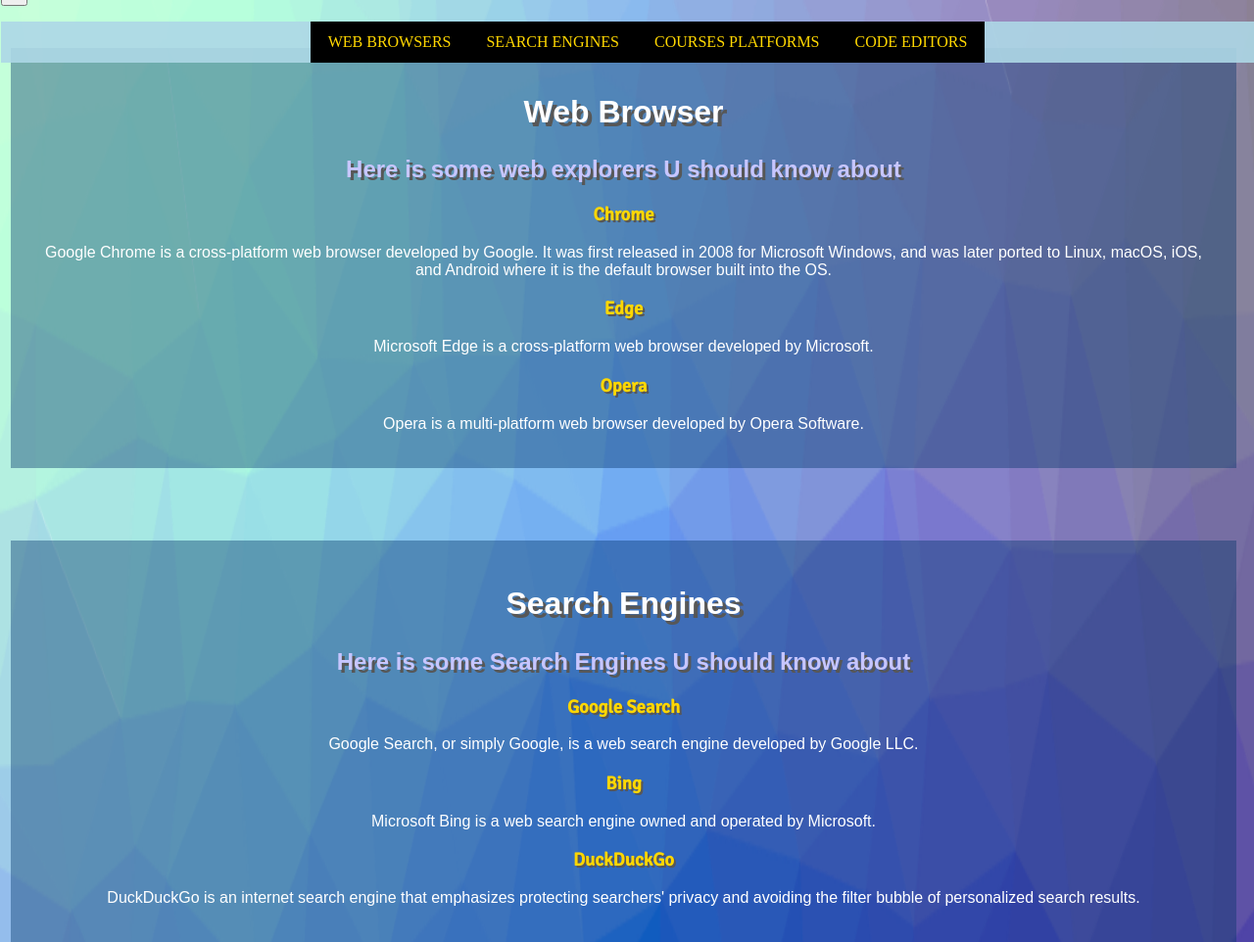
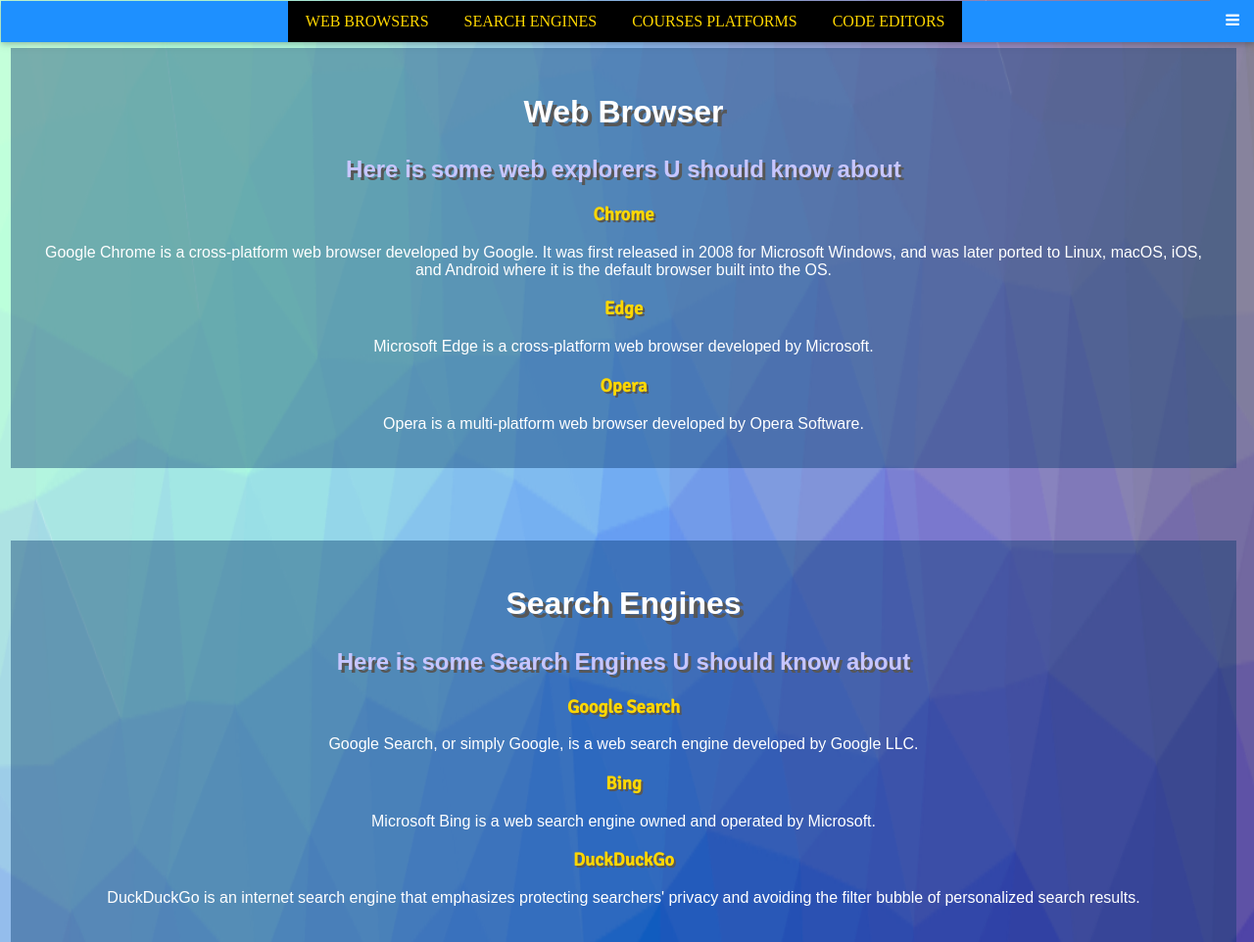
Before and after one commit to Waleed3mar/Landing-Page-Project-2, a plain HTML site: page index.html in a window 1280 px wide. Shown: the top 962 px of the page at 98% size. Drawn offline with Linux system fonts and the light colour scheme.

Commit message:
Update style.css

```diff
--- a/css/style.css
+++ b/css/style.css
@@ -17,12 +17,15 @@ h3{color: gold;  text-shadow: 2px 2px #575757;font-family: 'Signika', sans-serif
 nav {
    position:fixed;
    width: 100%;
+
 }
 
 ul {
   list-style: none;
-  background-color: rgb(173, 216, 230,0.9);
+  background-color: rgb(30, 144, 255);
   text-align: center;
+  box-shadow: 0 2px 5px 0 rgba(0,0,0,0.16), 0 2px 10px 0 rgba(0,0,0,0.12);
+
 }
 
 ul li {
@@ -33,15 +36,15 @@ li a {
   text-decoration: none;
   padding: 12px 18px;
   display: block;
-  color: black;
-  text-shadow: 2px 2px #fffffe;
+  color: rgb(255, 255, 255);
+  text-shadow: 2px 2px #000000;
   /* color: rgb(255, 255, 255); */
 }
 
 
 li a:hover {
   text-shadow: 2px 2px #000000;
-  background-color: rgb(128, 128, 128);
+  background-color: rgb(65, 105, 225);
   color: white;
 }
 
@@ -62,9 +65,13 @@ li a:hover {
   animation: linkAnimated 1.5s;
 }
 @keyframes linkAnimated {
-    from {background-color: rgb(128, 128, 128);}
+    from {background-color: rgb(65, 105, 225);;}
     to {background-color: rgba(0, 0, 0,1);}
   }
+
+.hide-Nav{
+  visibility: hidden;
+}
 
 section p {font-family: "Nunito Sans", sans-serif}
 section {
@@ -83,3 +90,24 @@ footer {
   background-color: #2b2b2b;
   padding:20px;
 }
+button i{font-size: 100px;}
+button{
+    background-color: rgb(30, 144, 255);
+    border: none;
+    border-left: white;
+    color: white;
+    float: right;
+    height: 58px;
+    padding: 12px 16px;
+    padding-top: 25px;
+    font-size: 16px;
+    cursor: pointer;
+    text-align: center;
+    text-decoration: none;
+    cursor: pointer;
+    transition-duration: 0.4s;
+  }
+  button:hover {
+    background-color: rgb(65, 105, 225);
+    color: white;
+  }
```
